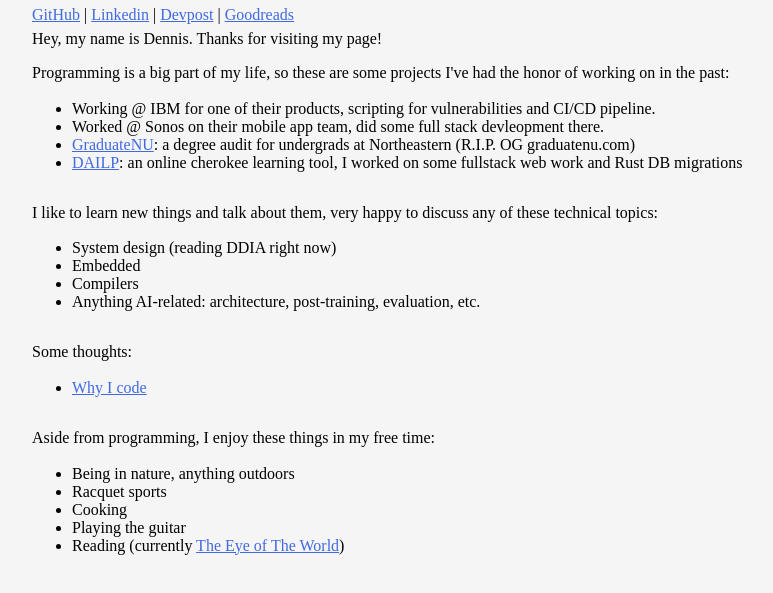
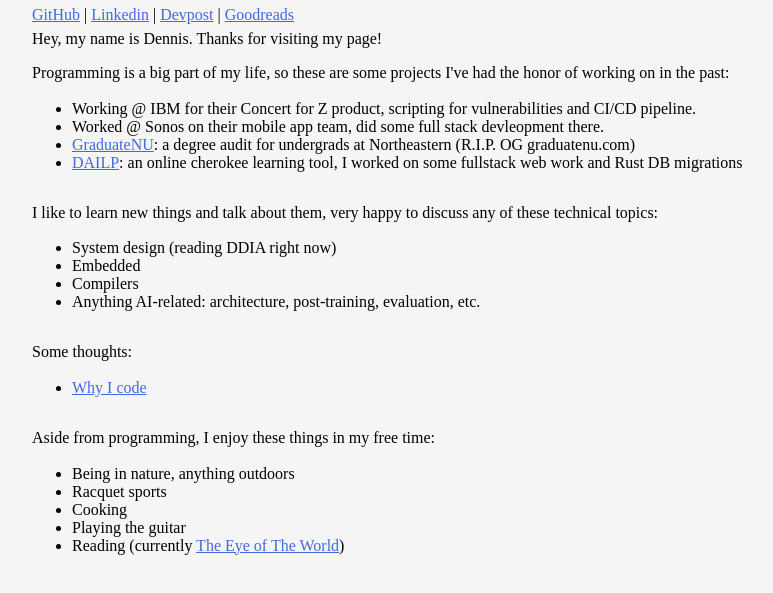
Before and after one commit to denniwang/denniswang-3, a plain HTML site: page index.html in a window 1280 px wide. Shown: the part 67-660 px from the top of the page, without its empty margins (32-805 px from the left). Drawn offline with Linux system fonts and the light colour scheme.

Commit message:
fix header

```diff
--- a/index.html
+++ b/index.html
@@ -32,7 +32,7 @@
     </p>
     <ul>
       <li>
-        Working @ IBM for one of their products, scripting for vulnerabilities
+        Working @ IBM for their Concert for Z product, scripting for vulnerabilities
         and CI/CD pipeline.
       </li>
       <li>
```
